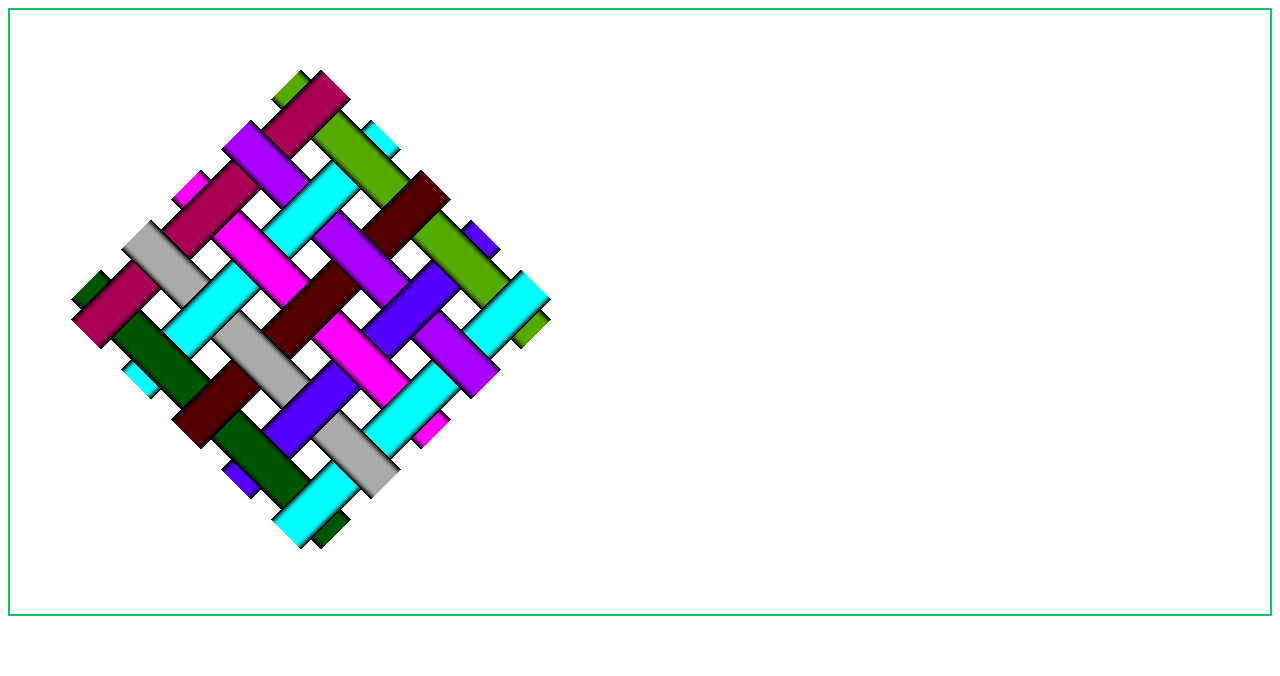
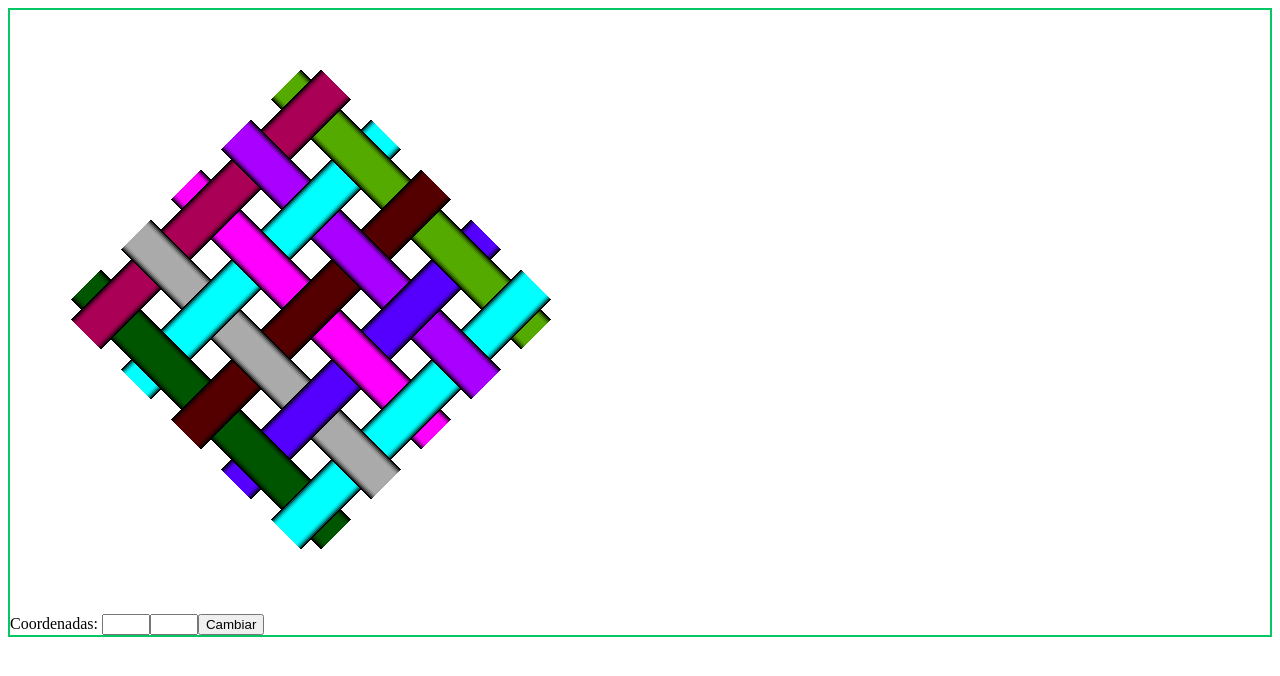
Before and after one commit to gonthalo/Weaver, a plain HTML site: page index.html in a window 1280 px wide. Shown: the top 676 px of the page. Drawn offline with Linux system fonts and the light colour scheme.

Commit message:
Update index.html

```diff
--- a/index.html
+++ b/index.html
@@ -6,6 +6,7 @@
 <body>
 	<div style="border:2px solid rgb(5,200,100)">
 		<canvas id="lienzo" width="1300px" height="600px" >Your browser does not render the HTML 5 canvas tag</canvas>
+		Coordenadas: <input type="number" id="an" max="5" min="0"><input type="number" id="bn" max="5" min="0"><input type="button" value="Cambiar" onclick="swap()">
 	</div>
 	<script type="text/javascript" src="weaver.js"></script>
 </body>
```
